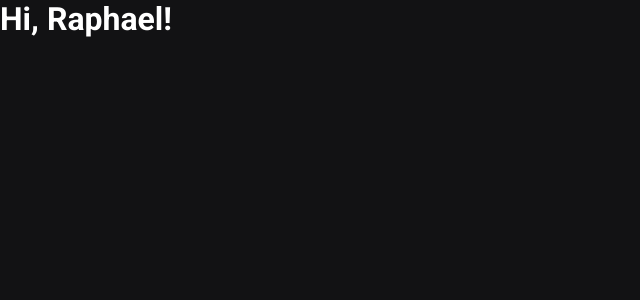
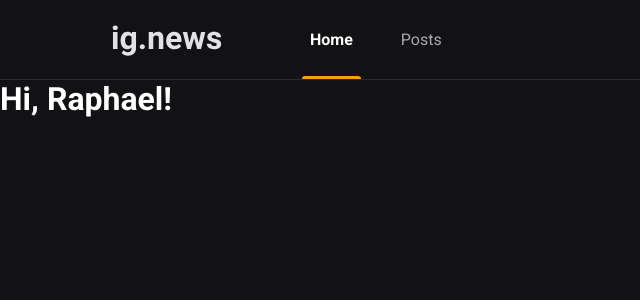
Before and after one commit to raphaeldevs/ignews, a Next.js app: page / in a window 1280 px wide. Shown: the top 300 px of the page, without its empty margins (0-640 px from the left). Built offline with nearby package versions, Linux system fonts and the light colour scheme.

Commit message:
feat: header component

```diff
--- /dev/null
+++ b/src/components/Header/index.tsx
@@ -0,0 +1,16 @@
+import styles from './styles.module.scss'
+
+export default function Header() {
+  return (
+    <header className={styles.headerContainer}>
+      <div className={styles.headerContent}>
+        <img src="/images/logo.svg" alt="ig.news" />
+
+        <nav>
+          <a href="#" className={styles.active}>Home</a>
+          <a href="#" >Posts</a>
+        </nav>
+      </div>
+    </header>
+  )
+}
--- /dev/null
+++ b/src/components/Header/styles.module.scss
@@ -0,0 +1,64 @@
+.headerContainer {
+  height: 5rem;
+
+  border-bottom: 1px solid var(--gray-800);
+}
+
+.headerContent {
+  max-width: 1120px;
+  height: 5rem;
+
+  margin: 0 auto;
+  padding: 0 2rem;
+
+  display: flex;
+  align-items: center;
+
+  nav {
+    height: 5rem;
+
+    margin-left: 5rem;
+
+    a {
+      display: inline-block;
+
+      padding: 0 0.5rem;
+
+      line-height: 5rem;
+
+      color: var(--gray-300);
+
+      position: relative;
+
+      transition: color 0.2s;
+
+      & + a {
+        margin-left: 2rem;
+      }
+
+      &:hover {
+        color: var(--white);
+      }
+
+      &.active {
+        color: var(--white);
+        font-weight: bold;
+
+        &::after {
+          content: '';
+
+          position: absolute;
+          right: 0;
+          bottom: 1px;
+          left: 0;
+
+          height: 3px;
+
+          background: var(--yellow-500);
+
+          border-radius: 3px 3px 0 0;
+        }
+      }
+    }
+  }
+}
--- a/src/pages/_app.tsx
+++ b/src/pages/_app.tsx
@@ -1,9 +1,17 @@
 import { AppProps } from 'next/app'
+
+import Header from '../components/Header'
 
 import '../styles/global.scss'
 
 function MyApp({ Component, pageProps }: AppProps) {
-  return <Component {...pageProps} />
+  return (
+    <>
+      <Header />
+
+      <Component {...pageProps} />
+    </>
+  )
 }
 
 export default MyApp
```
